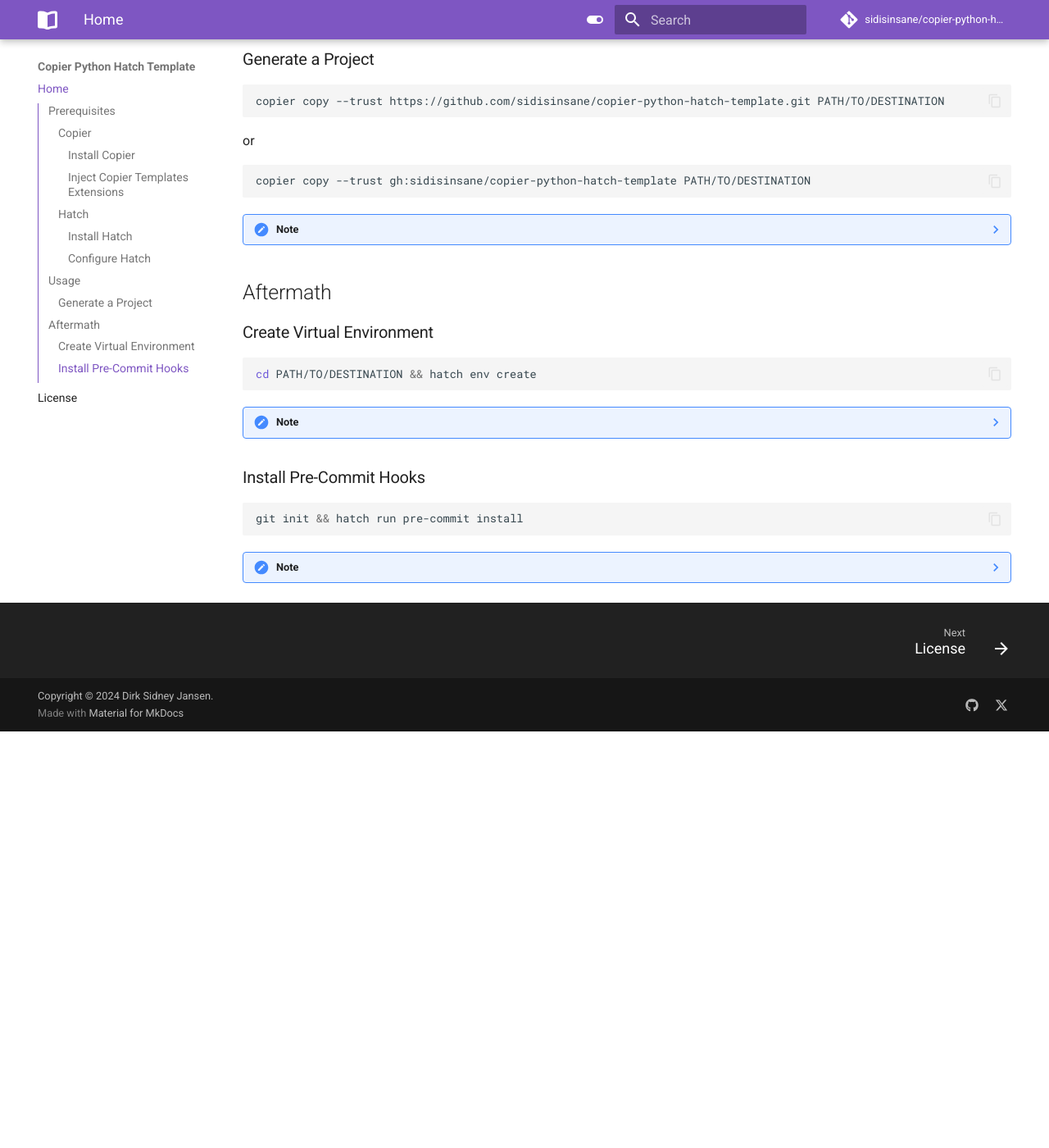
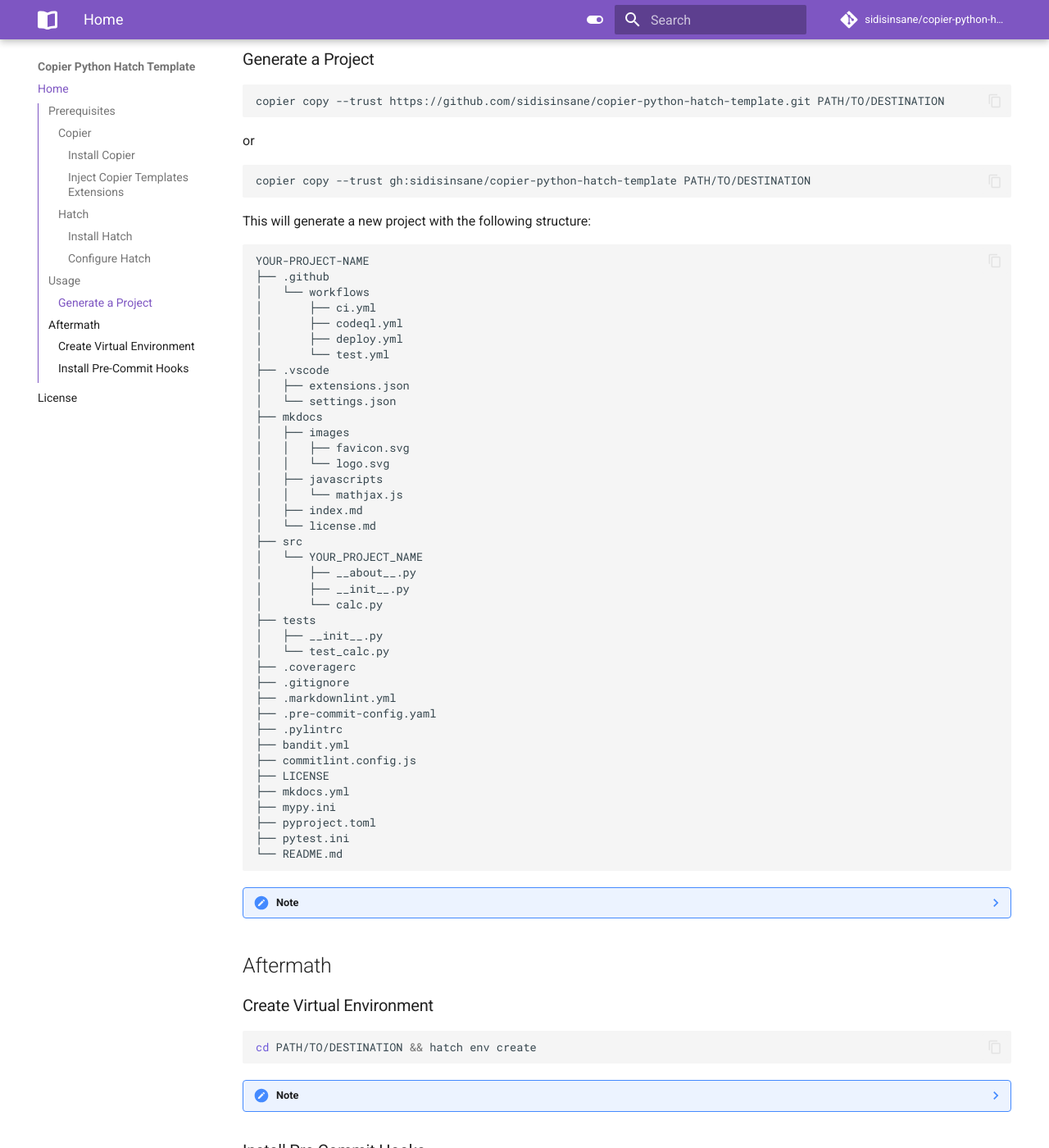
Before and after one commit to sidisinsane/copier-python-hatch-template, an MkDocs documentation site: the page built from mkdocs/index.md, in a window 1280 px wide and 1400 px high, scrolled down 1465 px. Shown: the whole window at 82% size. Built offline with MkDocs 1.6.1 and Material for MkDocs 9.7.7, drawn with Linux system fonts in a browser that asks for light colours; comment, search, counter and statistics services are not loaded; before the commit the page ends 2357 px from its top, so only the background shows below that.

Commit message:
docs: added project structure tree

````diff
--- a/mkdocs/index.md
+++ b/mkdocs/index.md
@@ -122,6 +122,50 @@
 copier copy --trust gh:sidisinsane/copier-python-hatch-template PATH/TO/DESTINATION
 ```
 
+This will generate a new project with the following structure:
+
+```ascii
+YOUR-PROJECT-NAME
+├── .github
+│   └── workflows
+│       ├── ci.yml
+│       ├── codeql.yml
+│       ├── deploy.yml
+│       └── test.yml
+├── .vscode
+│   ├── extensions.json
+│   └── settings.json
+├── mkdocs
+│   ├── images
+│   │   ├── favicon.svg
+│   │   └── logo.svg
+│   ├── javascripts
+│   │   └── mathjax.js
+│   ├── index.md
+│   └── license.md
+├── src
+│   └── YOUR_PROJECT_NAME
+│       ├── __about__.py
+│       ├── __init__.py
+│       └── calc.py
+├── tests
+│   ├── __init__.py
+│   └── test_calc.py
+├── .coveragerc
+├── .gitignore
+├── .markdownlint.yml
+├── .pre-commit-config.yaml
+├── .pylintrc
+├── bandit.yml
+├── commitlint.config.js
+├── LICENSE
+├── mkdocs.yml
+├── mypy.ini
+├── pyproject.toml
+├── pytest.ini
+└── README.md
+```
+
 ??? note
 
     You can also clone the project template using `git clone https://github.com/sidisinsane/copier-python-hatch-template.git`, modify it and generate a project the locally cloned repo.
````
Also changed, not shown: README.md (+44 -0 lines), 6 other files.
